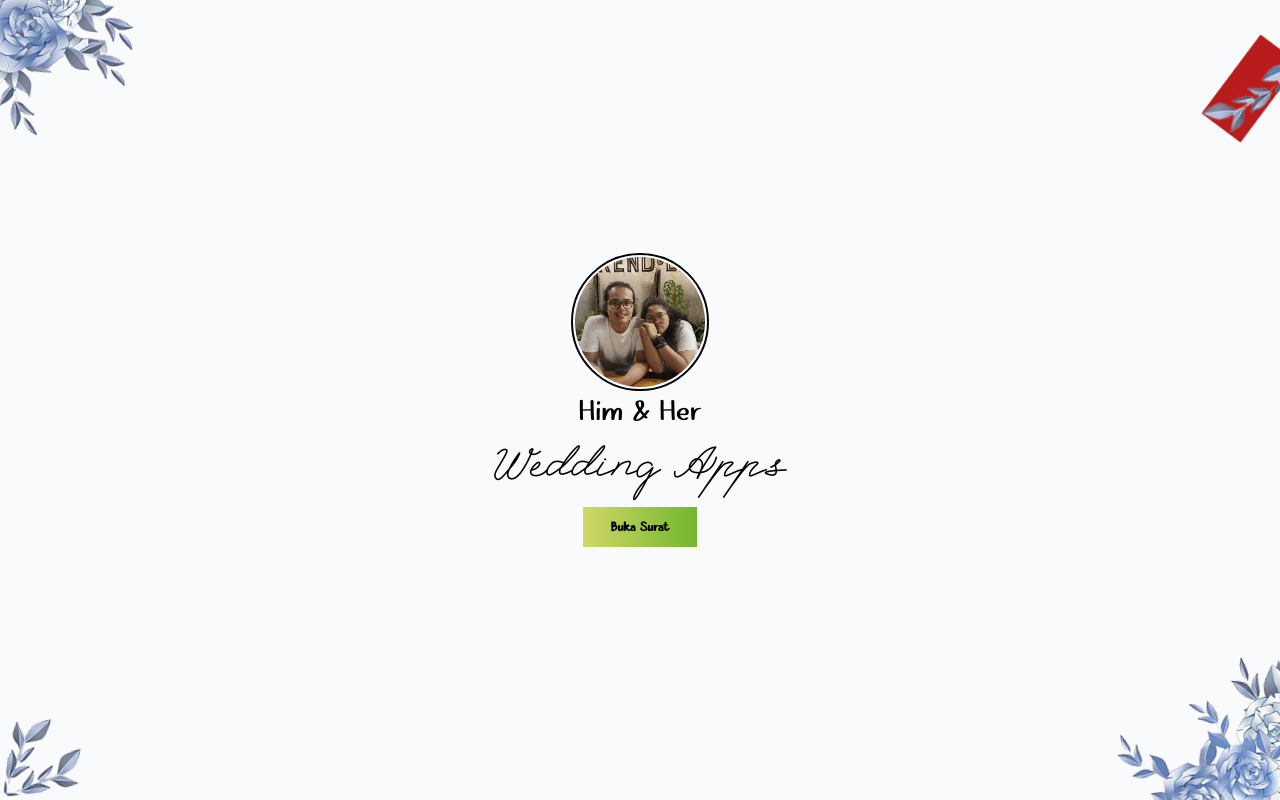
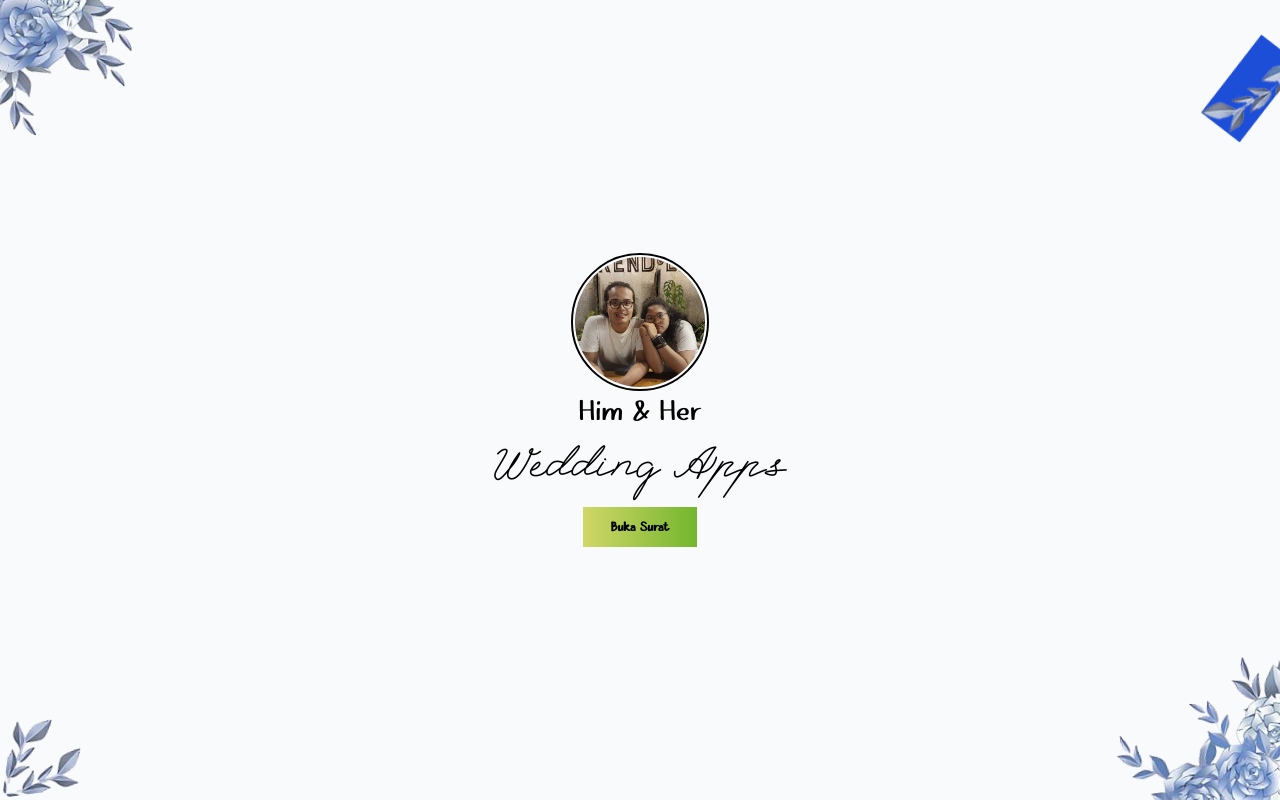
Before and after one commit to reGardens/weddingInvitation-web, a React (Create React App) app: page / in a window 1280 px wide. Shown: the top 800 px of the page. Built offline with nearby package versions, Linux system fonts and the light colour scheme.

Commit message:
test height

```diff
--- a/src/componenets/Daun.js
+++ b/src/componenets/Daun.js
@@ -30,7 +30,7 @@ export const DauntTopRight = () => {
     return (
         <>
             <div className="absolute top-16 -right-[20px] animate-spinTopRight01">
-                <img src={daunBottom05} className="-rotate-[60deg] animate-animationFirstLoadPage bg-red-700" />
+                <img src={daunBottom05} className="-rotate-[60deg] animate-animationFirstLoadPage bg-blue-700" />
             </div>
             {/* <div className="absolute top-0 right-0 animate-spinTopRight02 z-10">
                 <img src={daunBottom03} className="-rotate-[90deg] animate-animationFirstLoadPage" />
--- a/src/pages/Amplop.js
+++ b/src/pages/Amplop.js
@@ -2,11 +2,6 @@ import React from "react";
 
 // images
 import ring from "../assets/images/personalia.jpg";
-import daunBottom01 from "../assets/images/daun-bottom-01.png";
-import daunBottom02 from "../assets/images/daun-bottom-02.png";
-import daunBottom03 from "../assets/images/daun-bottom-03.png";
-import daunBottom04 from "../assets/images/daun-bottom-04.png";
-import daunBottom05 from "../assets/images/daun-bottom-05.png";
 import ButtonGradientGreen from "../componenets/ButtonGradientGreen";
 import { DaunBottomLeft, DaunBottomRight, DaunTopLeft, DauntTopRight } from "../componenets/Daun";
 
@@ -17,7 +12,7 @@ const Dahsboard = () => {
     }
 
     return (
-        <div className="fixed z-[999] transition duration-500 ease-in-out delay-75 customSwipeAmplop w-screen h-screen mx-auto bg-slate-50 flex flex-col justify-center items-center overflow-hidden">
+        <div className="fixed z-[999] transition duration-500 ease-in-out delay-75 customSwipeAmplop w-full h-full mx-auto bg-slate-50 flex flex-col justify-center items-center overflow-hidden">
             <DaunTopLeft />
             <DauntTopRight />
             <DaunBottomLeft />
--- a/src/pages/MainPages.js
+++ b/src/pages/MainPages.js
@@ -16,8 +16,8 @@ const MainPages = () => {
                 <Amplop />
             </section>
 
-            <section className="flex justify-center relative w-full h-screen">
-                <div className="bg-slate-50 w-[360px] h-full relative overflow-hidden">
+            <section className="flex justify-center relative w-full h-full">
+                <div className="bg-slate-50 w-full h-full relative overflow-hidden">
                     <div className="!absolute w-[10rem] h-[10rem] top-0 left-0 z-50">
                         <DaunTopLeft />
                     </div>
```
